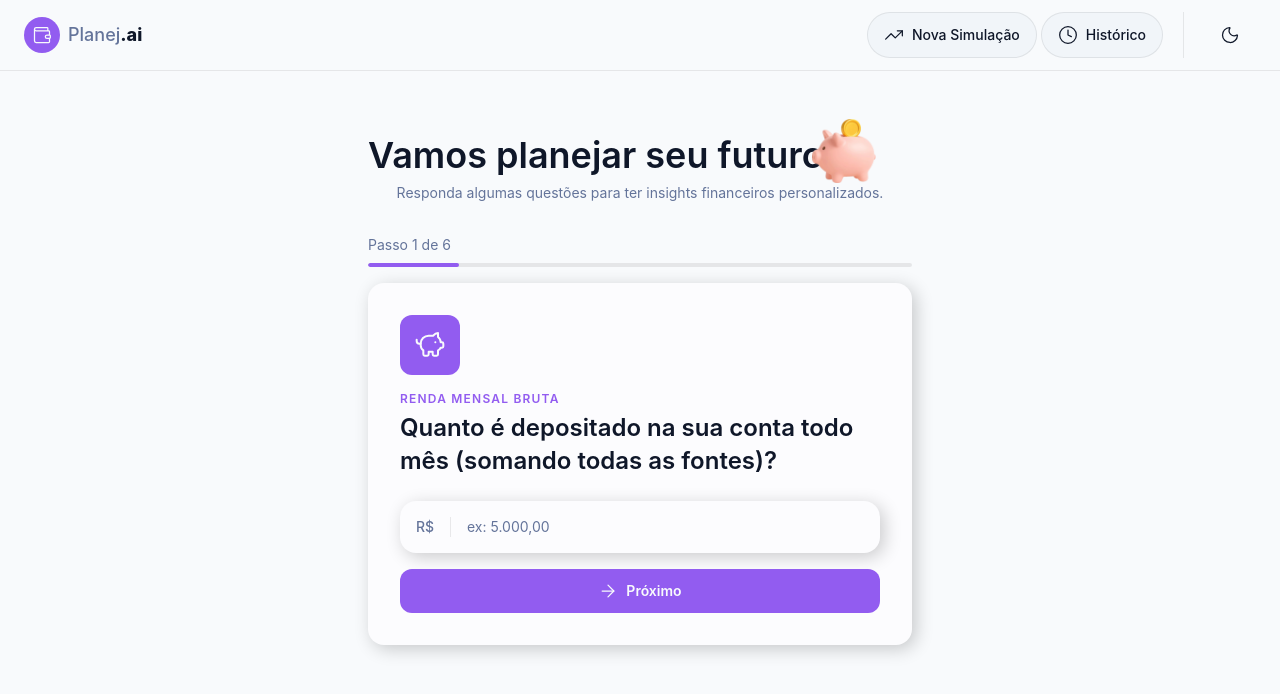
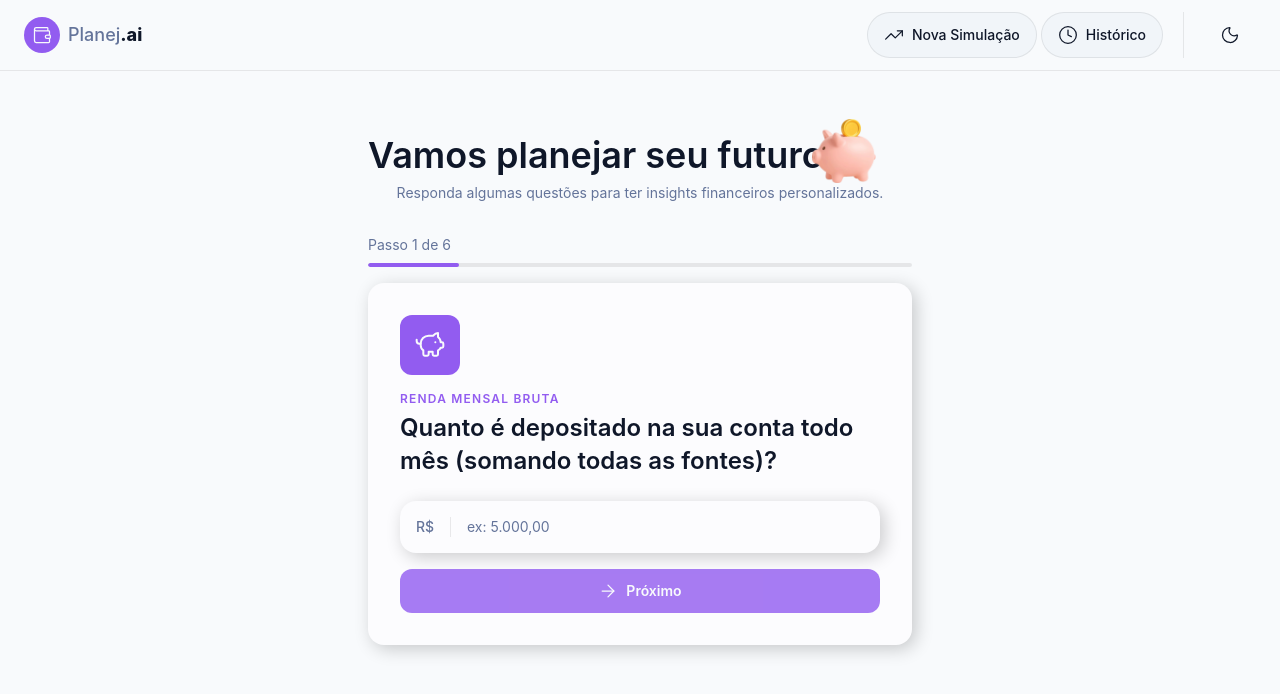
Before and after one commit to antoniorafaeldev/planejAI, a React (Vite) app: page / in a window 1280 px wide. Shown: the top 694 px of the page. Built offline with nearby package versions, Linux system fonts and the light colour scheme.

Commit message:
feat: form input validation

```diff
--- a/src/components/features/Simulation/FormStep.tsx
+++ b/src/components/features/Simulation/FormStep.tsx
@@ -5,7 +5,7 @@ import type {
   FormStepProps,
 } from '@/interfaces/formStepProps';
 import { ArrowLeft, ArrowRight } from 'lucide-react';
-import type { SyntheticEvent } from 'react';
+import { useState, type SyntheticEvent } from 'react';
 
 export function FormStep({
   icon: Icon,
@@ -17,8 +17,13 @@ export function FormStep({
   onNext,
   hidden,
 }: FormStepProps & actionsButtonsProps) {
+  const [inputValue, setInputValue] = useState('');
+
   const handleSubmit = (event: SyntheticEvent<HTMLFormElement>) => {
     event.preventDefault();
+
+    if (!inputValue) return;
+
     onNext();
   };
 
@@ -34,7 +39,11 @@ export function FormStep({
         {question}
       </h3>
       <form onSubmit={handleSubmit} className="flex flex-col gap-4">
-        <Input {...inputProps} />
+        <Input
+          {...inputProps}
+          value={inputValue}
+          onChange={(event) => setInputValue(event.target.value)}
+        />
         <div className="flex flex-col gap-3 sm:flex-row sm:gap-6">
           {!hidden && (
             <Button
@@ -53,6 +62,7 @@ export function FormStep({
             variant="primary"
             icon={!submitButtonProps ? ArrowRight : undefined}
             className="order-1 flex-1 sm:order-2"
+            disabled={!inputValue}
           >
             {submitButtonProps?.label ?? 'Próximo'}
             {submitButtonProps?.emojiIcon}
```
